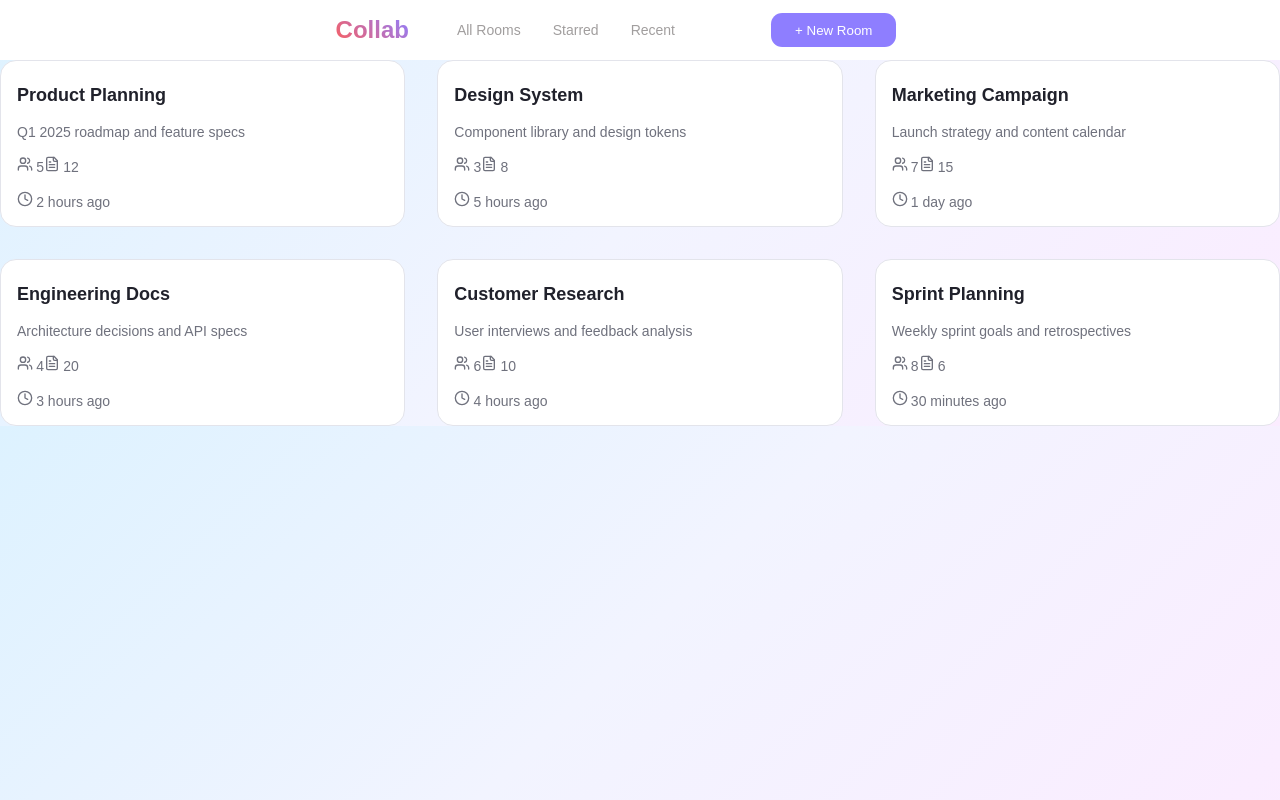
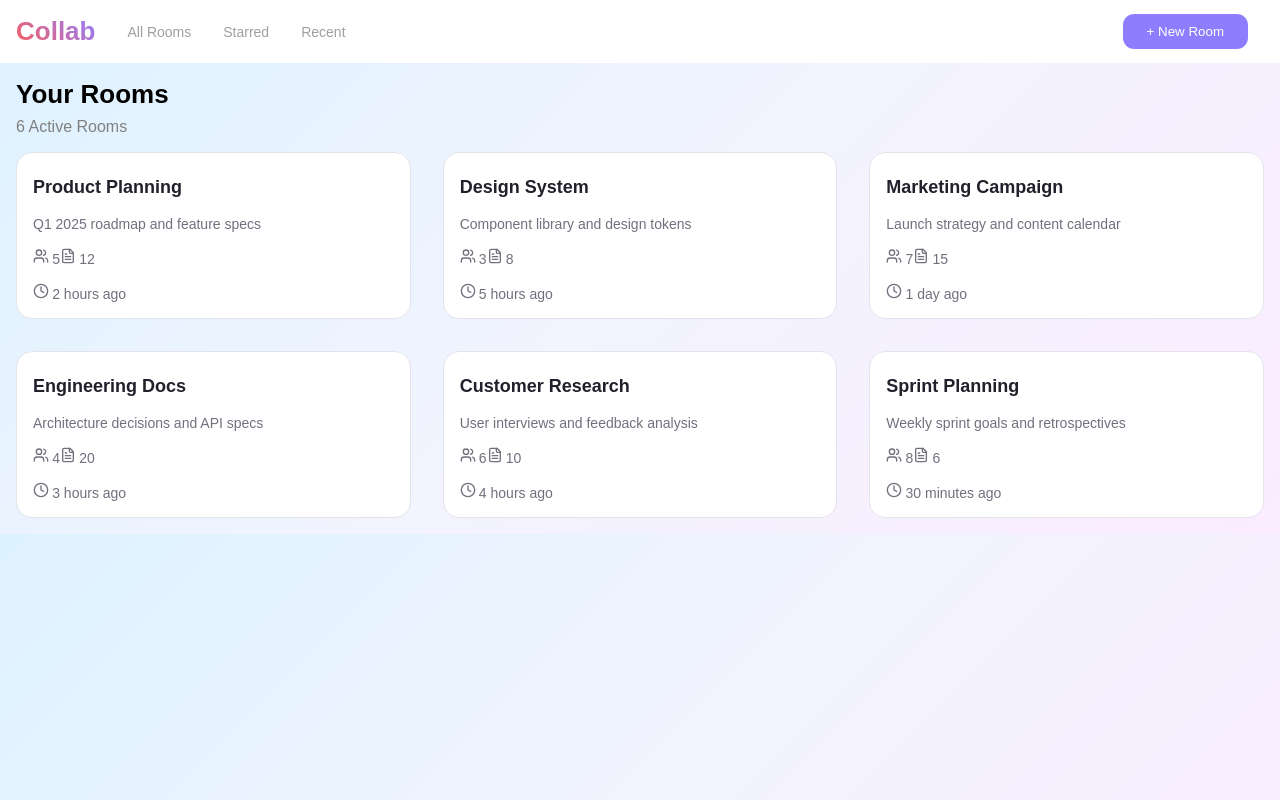
Before and after one commit to Matt2334/collab, a React (Vite) app in the folder Frontend/: page /dashboard in a window 1280 px wide. Built offline with nearby package versions, Linux system fonts and the light colour scheme; no server answers.

Commit message:
finished general dashboard, need to implement add note function/overlay

```diff
--- a/Frontend/src/components/dash-grid.jsx
+++ b/Frontend/src/components/dash-grid.jsx
@@ -4,6 +4,10 @@ const Wrap = styled.div`
   display: grid;
   gap: 2rem;
   grid-template-columns: repeat(3, 1fr);
+  margin-top: 1rem;
+  a{
+    text-decoration: none;
+  }
 `;
 
 const Container = styled.div`
@@ -54,7 +58,8 @@ function Grid({ rooms }) {
   return (
     <Wrap>
       {rooms.map((room) => (
-        <Container key={room.id}>
+        <a href={`/room/${room.id}`} key={room.id}>
+        <Container >
           <Title>{room.name}</Title>
           <Text>{room.description}</Text>
           <Content>
@@ -123,6 +128,7 @@ function Grid({ rooms }) {
             </div>
           </Content>
         </Container>
+        </a>
       ))}
     </Wrap>
   );
--- a/Frontend/src/pages/dashboard.jsx
+++ b/Frontend/src/pages/dashboard.jsx
@@ -3,17 +3,18 @@ import styled from "styled-components";
 import Grid from "../components/dash-grid.jsx";
 const Wrapper = styled.div``;
 const Nav = styled.nav`
-  width: 100vw;
   background-color: white;
-  display: flex;
-  flex-direction: row;
   justify-content: center;
   align-items: center;
+  display: grid;
+  grid-template-columns: repeat(2, 1fr);
+
   h1 {
     background-image: linear-gradient(45deg, #fa5f5f, #8e7eff);
     color: transparent;
     background-clip: text;
-    margin: 1rem 2rem;
+    margin: 1rem;
+    font-size: 26px;
   }
 `;
 const A = styled.a`
@@ -27,12 +28,21 @@ const Button = styled.button`
   background-color: rgba(142, 126, 255, 1);
   color: white;
   border: none;
-  margin: 0.5rem 5rem;
   border-radius: 0.7rem;
   cursor: pointer;
   padding: 0.6rem 1.5rem;
 `;
-
+const Content = styled.div`
+  margin: 1rem;
+`;
+const Text = styled.h1`
+  color: black;
+  font-size: 26px;
+  margin: 0 0 0.5rem 0;
+`;
+const S = styled.span`
+  color: gray;
+`;
 function Dashboard() {
   const mockRooms = [
     {
@@ -111,15 +121,23 @@ function Dashboard() {
   return (
     <Wrapper>
       <Nav>
+        <div style={{ display: "flex", alignItems: "center" }}>
           <h1>Collab</h1>
           <A onClick={() => setToggle("All")}>All Rooms</A>
           <A onClick={() => setToggle("Star")}>Starred</A>
           <A onClick={() => setToggle("Recent")}>Recent</A>
+        </div>
+        <div style={{ position: "absolute", right: "2rem" }}>
           <Button>
             <span>+ </span>New Room
           </Button>
+        </div>
       </Nav>
-      <Grid rooms={mockRooms}/>
+      <Content>
+        <Text>Your Rooms</Text>
+        <S>{mockRooms.length} Active Rooms</S>
+        <Grid rooms={mockRooms} />
+      </Content>
     </Wrapper>
   );
 }
```
Lines whose indentation alone changed are shown as unchanged.
